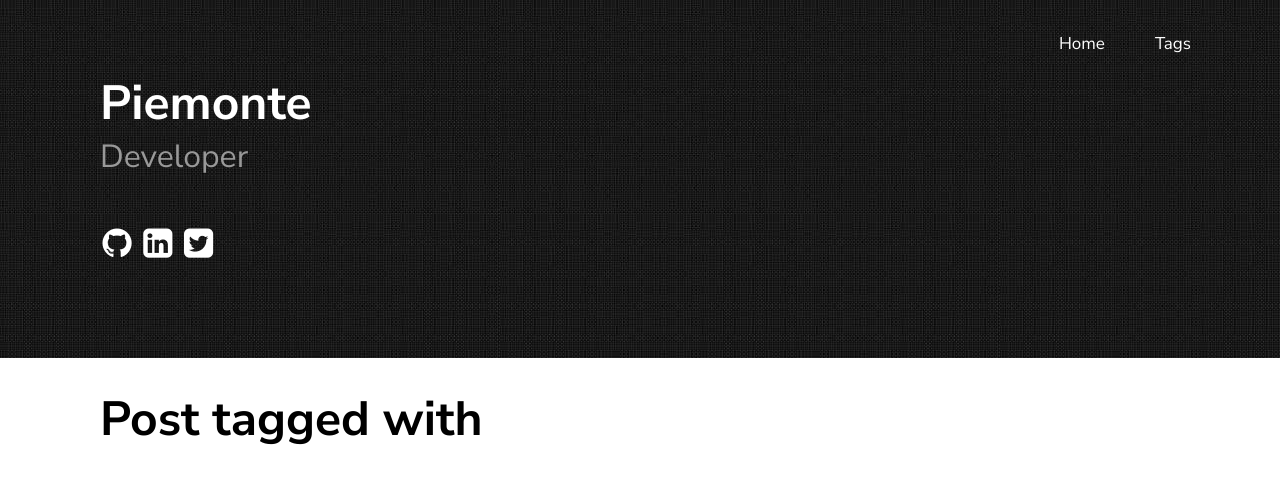
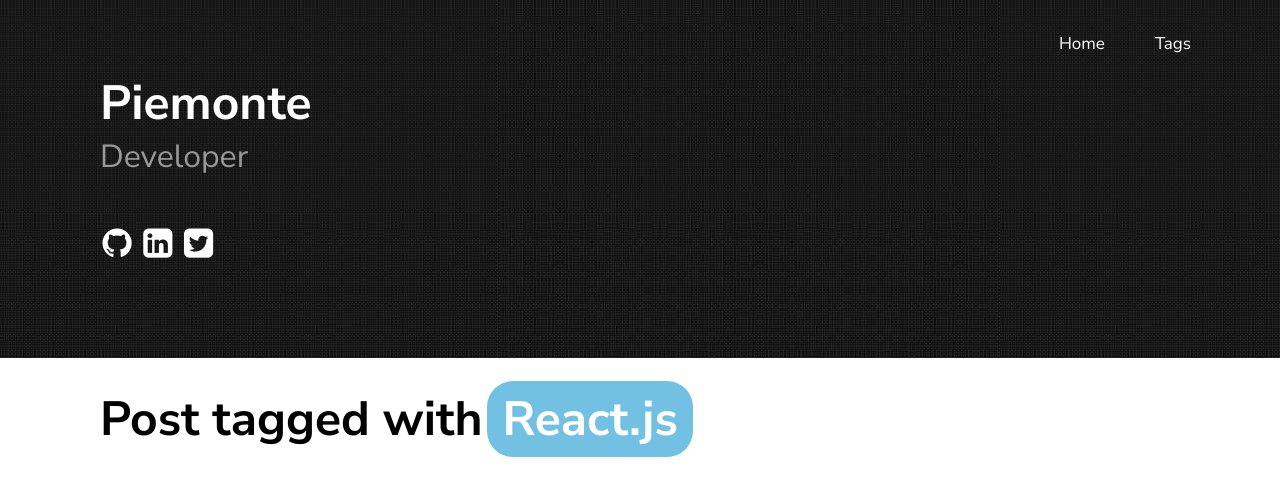
Before and after one commit to piemonte93/piemonte93.github.io, a Jekyll site: the page built from tags/React.js.html, in a window 1280 px wide. Shown: the top 496 px of the page. Built offline with Jekyll 4.4.1, drawn with Linux system fonts in a browser that asks for light colours.

Commit message:
Debug syntax error

```diff
--- a/_layouts/tag.html
+++ b/_layouts/tag.html
@@ -11,15 +11,15 @@ layout: page
 {%- else -%}
 <div class="page-tag-header-default">
 {%- endif -%}
-<h1>Post tagged with {%- if this_word == "Front-End" or this_word == "Javascript"}
+<h1>Post tagged with {%- if this_word == "Front-End" or this_word == "Javascript" -%}
     <span style="background-color: #ffd60a;">{{ this_word }}</span>
-    {%- elsif this_word == "React.js" or this_word == "SPA"}
+    {%- elsif this_word == "React.js" or this_word == "SPA" -%}
     <span style="background-color: #72c1e3;">{{ this_word }}</span>
-    {%- elsif this_word == "Python" or this_word == "Django" or this_word == "Flask"}
+    {%- elsif this_word == "Python" or this_word == "Django" or this_word == "Flask" -%}
     <span style="background-color: #5856d6;">{{ this_word }}</span>
-    {%- elsif this_word == "Node.js"}
+    {%- elsif this_word == "Node.js" -%}
     <span style="background-color: #78b85c;">{{ this_word }}</span>
-    {%- elsif this_word == "Algorithm" or this_word == "CS"}
+    {%- elsif this_word == "Algorithm" or this_word == "CS" -%}
     <span style="background-color: #fd2020;">{{ this_word }}</span>
     {%- else -%}
     <span>{{ this_word }}</span>
```
